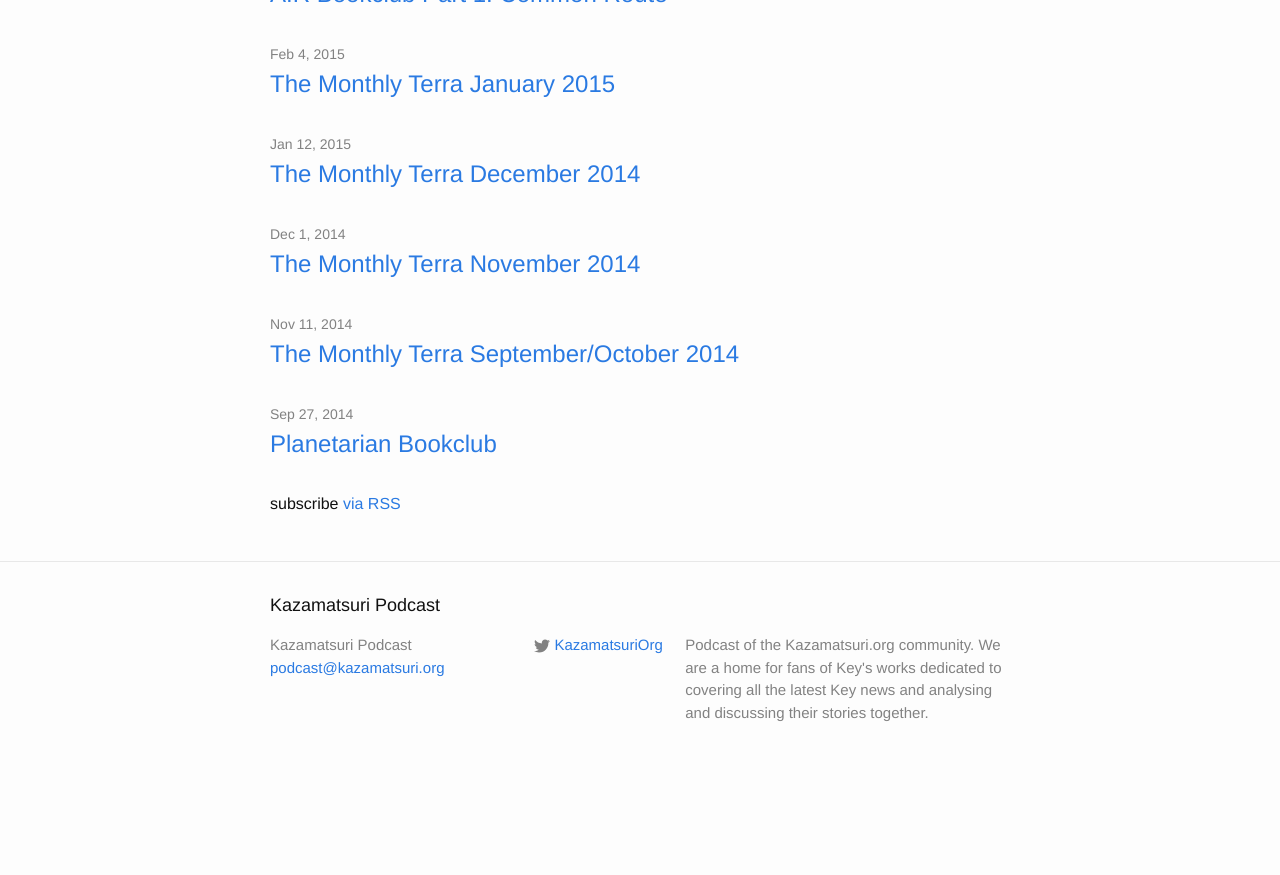
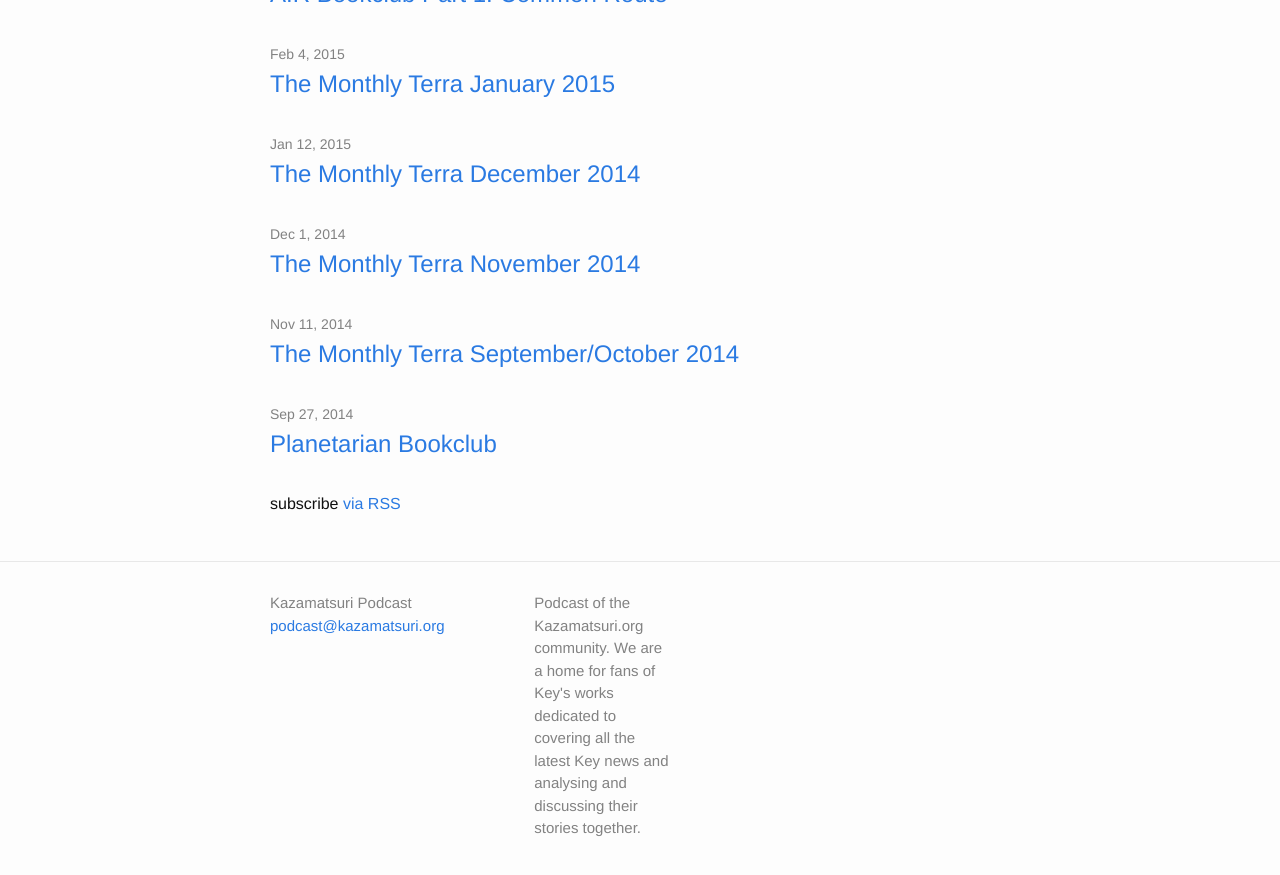
Before and after one commit to KazamatsuriOrg/podcast, a Jekyll site: the page built from index.html, in a window 1280 px wide and 900 px high, scrolled down 2435 px. Shown: the top 875 px of the window. Built offline with Jekyll 4.4.1, drawn with Linux system fonts in a browser that asks for light colours; before the commit the page ends 3219 px from its top, so only the background shows below that.

Commit message:
Slimmed down the footer

```diff
--- a/_includes/footer.html
+++ b/_includes/footer.html
@@ -2,36 +2,15 @@
 
   <div class="wrapper">
 
-    <h2 class="footer-heading">{{ site.title }}</h2>
-
     <div class="footer-col-wrapper">
-      <div class="footer-col  footer-col-1">
+      <div class="footer-col footer-col-1">
         <ul class="contact-list">
           <li>{{ site.title }}</li>
           <li><a href="mailto:{{ site.email }}">{{ site.email }}</a></li>
         </ul>
       </div>
 
-      <div class="footer-col  footer-col-2">
-        <ul class="social-media-list">
-          {% if site.twitter_username %}
-          <li>
-            <a href="https://twitter.com/{{ site.twitter_username }}">
-              <span class="icon  icon--twitter">
-                <svg viewBox="0 0 16 16">
-                  <path fill="#828282" d="M15.969,3.058c-0.586,0.26-1.217,0.436-1.878,0.515c0.675-0.405,1.194-1.045,1.438-1.809
-                  c-0.632,0.375-1.332,0.647-2.076,0.793c-0.596-0.636-1.446-1.033-2.387-1.033c-1.806,0-3.27,1.464-3.27,3.27 c0,0.256,0.029,0.506,0.085,0.745C5.163,5.404,2.753,4.102,1.14,2.124C0.859,2.607,0.698,3.168,0.698,3.767 c0,1.134,0.577,2.135,1.455,2.722C1.616,6.472,1.112,6.325,0.671,6.08c0,0.014,0,0.027,0,0.041c0,1.584,1.127,2.906,2.623,3.206 C3.02,9.402,2.731,9.442,2.433,9.442c-0.211,0-0.416-0.021-0.615-0.059c0.416,1.299,1.624,2.245,3.055,2.271 c-1.119,0.877-2.529,1.4-4.061,1.4c-0.264,0-0.524-0.015-0.78-0.046c1.447,0.928,3.166,1.469,5.013,1.469 c6.015,0,9.304-4.983,9.304-9.304c0-0.142-0.003-0.283-0.009-0.423C14.976,4.29,15.531,3.714,15.969,3.058z"/>
-                </svg>
-              </span>
-
-              <span class="username">{{ site.twitter_username }}</span>
-            </a>
-          </li>
-          {% endif %}
-        </ul>
-      </div>
-
-      <div class="footer-col  footer-col-3">
+      <div class="footer-col footer-col-2">
         <p class="text">{{ site.description }}</p>
       </div>
     </div>
```
